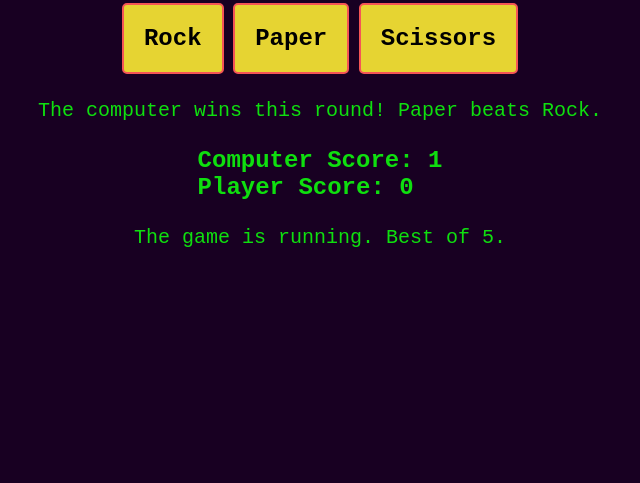
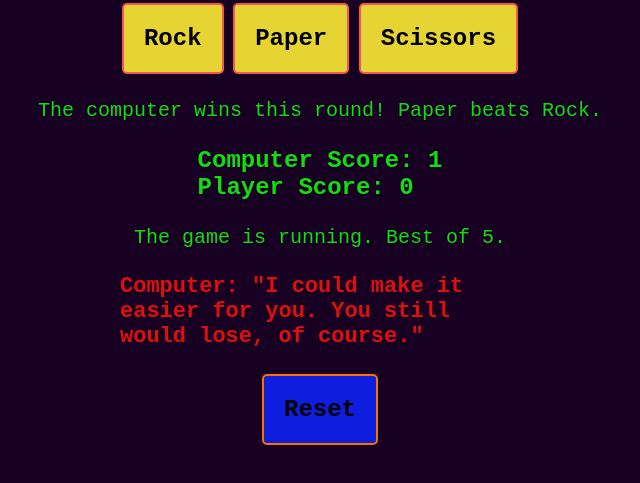
Before and after one commit to lynn-otto/rock-paper-scisscors, a plain HTML site: page index.html in a window 1280 px wide. Both pictures are taken after a click on the button "Rock". Shown: the part 93-576 px from the top of the page, without its empty margins (320-960 px from the left). Drawn offline with Linux system fonts and the light colour scheme.

Commit message:
Add funny computer messages and reset button

```diff
--- a/css/style.css
+++ b/css/style.css
@@ -46,3 +46,15 @@ li {
 .output {
     font-size: 20px;
 }
+
+.message{
+    width: 400px;
+    color:rgb(223, 15, 15);
+    font-size: 22px;
+    font-weight: 600;
+}
+
+.reset {
+    background-color: rgb(15, 29, 223);
+    border:2px solid rgb(248, 112, 0)
+}
--- a/index.html
+++ b/index.html
@@ -19,6 +19,10 @@
         <li id="playerScore">Player Score: 0</li>
     </ul>
     <p class="gameRunning">The game is running. Best of 5.</p>
+    <p class="message">Computer: "Hey, do you want to challenge me to a game of rock, paper, scissors?
+        I will uterly destroy you!"
+    </p>
+    <button class="reset">Reset</button>
 
 </body>
 </html>
--- a/javascript/javascript.js
+++ b/javascript/javascript.js
@@ -43,15 +43,23 @@ function checkForWinner(playerSelection, computerSelection, playerName) {
     const outputString = document.querySelector('.output');
     let winner;
     let difference = playerSelection - computerSelection;
+    let messageCounter = generateRandomIntegerInbetweenInclusive(0,8);
+    const computerMessage = document.querySelector('.message');
     if (difference === 0) {
         winner = 0;
+        computerMessageChosen = messagesComputerDraw[messageCounter];
+        computerMessage.textContent = `Computer: "${computerMessageChosen}"`;
         outputString.textContent = `Draw! Both have chosen ${arrayRockPaperScissors[playerSelection]}.`;
     }
     else if (difference === -1 || difference === 2){
+        computerMessageChosen = messagesComputerWon[messageCounter];
+        computerMessage.textContent = `Computer: "${computerMessageChosen}"`;
         winner = 1;
         outputString.textContent = `The computer wins this round! ${arrayRockPaperScissors[computerSelection]} beats ${arrayRockPaperScissors[playerSelection]}.`;
     }
     else {
+        computerMessageChosen = messagesComputerLost[messageCounter];
+        computerMessage.textContent = `Computer: "${computerMessageChosen}"`;
         winner = 2;
         outputString.textContent = `${playerName} wins this round! ${arrayRockPaperScissors[playerSelection]} beats ${arrayRockPaperScissors[computerSelection]}`;
     }
@@ -79,21 +87,48 @@ function playRound(playerSelection) {
     return result;
 }
 
+function reset() {
+    computerScore = 0;
+    playerScore = 0;
+    const scoreboardComputer = document.querySelector('#computerScore');
+    scoreboardComputer.textContent = `Computer Score: 0`;
+    const scoreboardPlayer = document.querySelector('#playerScore');
+    scoreboardPlayer.textContent = `Player Score: 0`;
+    gameRunning = true;
+
+    const outputString = document.querySelector('.output');
+    outputString.textContent = "Result"
+
+    const gameResult = document.querySelector('.gameRunning');
+    gameResult.textContent = "The game is running. Best of 5.";
+
+    const computerMessage = document.querySelector('.message');
+    computerMessage.textContent = 'Computer: "Hey, do you want to challenge me to a game of rock, paper, scissors? I will uterly destroy you!"'
+
+}
+
 function buttonLogic(e) {
     if (gameRunning) {
         if (e.target.textContent === "Rock") {
-            increaseScoreboard(playRound(0));
+            let result = playRound(0);
+            increaseScoreboard(result);
             checkForEnd(3);
         }
         if (e.target.textContent === "Paper") {
-            increaseScoreboard(playRound(1));
+            let result = playRound(1);
+            increaseScoreboard(result);
             checkForEnd(3);
 
         }
         if (e.target.textContent === "Scissors") {
-            increaseScoreboard(playRound(2));
+            let result = playRound(2);
+            increaseScoreboard(result);
             checkForEnd(3);
         }
+
+    }
+    if (e.target.textContent === "Reset") {
+        reset();
     }
 
 }
@@ -113,3 +148,33 @@ function checkForEnd(numberOfVictories) {
         gameRunning = false;
     }
 }
+
+let messagesComputerLost = ['Your victory was only luck. Next time, I will completely destroy you.',
+        'I will not let you get away with that. Better watch your back.',
+    'I will not lose to someone like you!',
+    'I\'m not afraid of you. Actually, you should be afraid of me.',
+    'This is not even my final form.',
+    'The bitter truth is that I will win even though you won this time.',
+    'You can not win against a Computer. Appreaciate that you are way too many bits below me.',
+    'You wll not get away with that. I won\'t hold back anymore.',
+    'Okay, I will stop playing with you now and end this quickly. Good bye.'];
+
+let messagesComputerWon = ['As I said, I will win.',
+        'You don\'t have any chance on victory.',
+        'Has your arrogance turned into despair after witnessing this?',
+        'I could make it easier for you. You still would lose, of course.',
+        'Where is your courage now?',
+        'You can\'t stop me. I am way smarter in this game than you will ever be.',
+        'Hahahahahaha! Hahahahahaha! Hahahahahaha! Hahahahahaha! Hahahahahaha! Hahahahahaha!',
+        'As I said, you will lose.',
+        'Don\'t worry. It will be over soon.'];
+
+let messagesComputerDraw = ['You tried so hard, but you couldn\'t beat me.',
+    'I\'m just playing with you.',
+    'Uh, a draw. How exciting. Except not, because I will win, of course.',
+    'I will let you get a draw now and then to get your hopes up.',
+    'Uh, you nearly got me there! I was sooo scared!',
+    'Too bad, just a draw. You know, that you need to win in order to win?',
+    'Nice accomplishment there! I would rate it with 0 out of 10. But at least it\'s not in the negative anymore.',
+    'Wow! A draw! Can you imagine? That means you will not win!',
+    'And now I will stop playing with you and start winning. Have a nice day.'];
```
